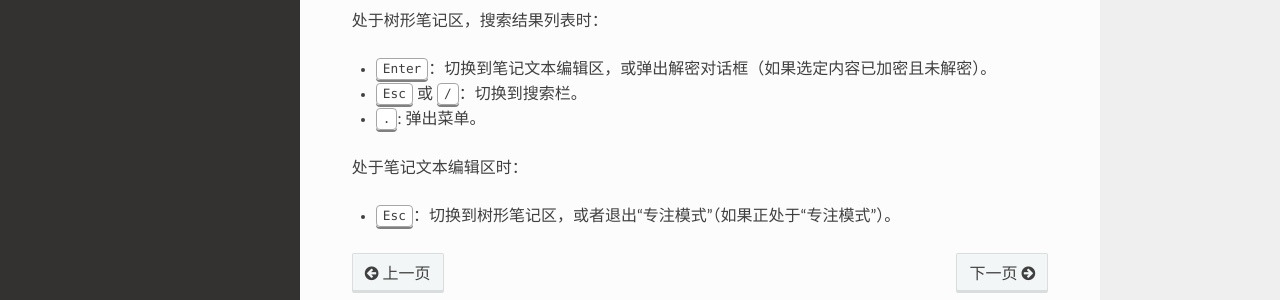
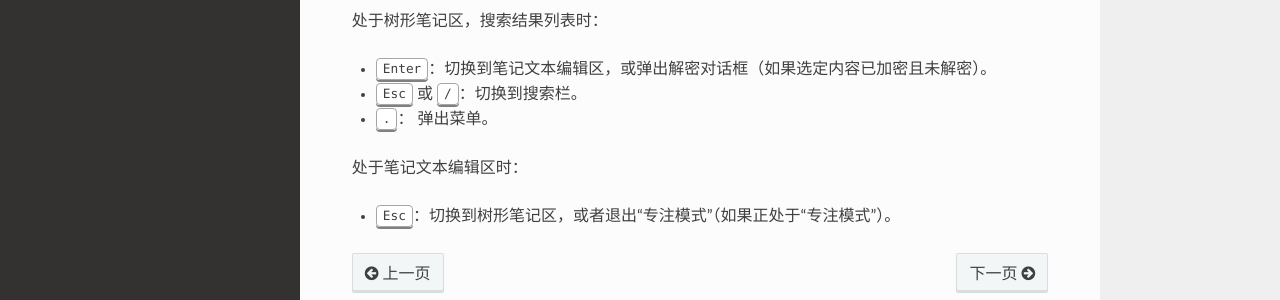
Before and after one commit to quark-zju/FooNote, a Sphinx documentation site: the page built from doc/hotkey.rst, in a window 1280 px wide and 900 px high, scrolled down 706 px. Shown: the part 472-772 px from the top of the window. Built offline with Sphinx 7.4.7 and the Read the Docs theme 2.0.0, drawn with Linux system fonts in a browser that asks for light colours.

Commit message:
doc: minor tweak

```diff
--- a/doc/changelog.rst
+++ b/doc/changelog.rst
@@ -6,6 +6,7 @@
 ---------------
 
 * 新增 :ref:`Scintilla 文本编辑控件 <EditorScintilla>`，增强文本编辑功能。
+* 新增语言选项。
 * 提升 Git 后端易用性：自动创建本地仓库，自动选择和创建主分支。
 * 修正了使用“新本地文件挂载点”在浏览文件时，有时会崩溃的问题。
 * 修正了 :kbd:`Tab` 及 :kbd:`Shift+Tab` 错误处理自动换行长文本的问题。
--- a/doc/hotkey.rst
+++ b/doc/hotkey.rst
@@ -37,7 +37,7 @@ FooNote 支持标准图形界面控件的快捷键操作，这些快捷键在其
 
 * :kbd:`Enter`：切换到笔记文本编辑区，或弹出解密对话框（如果选定内容已加密且未解密）。
 * :kbd:`Esc` 或 :kbd:`/`：切换到搜索栏。
-* :kbd:`.`: 弹出菜单。
+* :kbd:`.`： 弹出菜单。
 
 处于笔记文本编辑区时：
 
```
